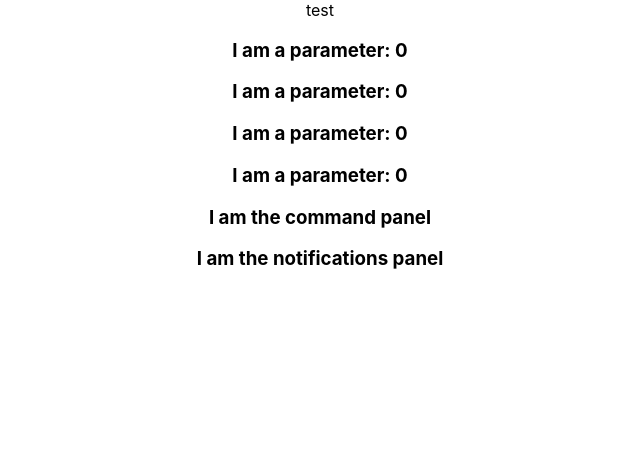
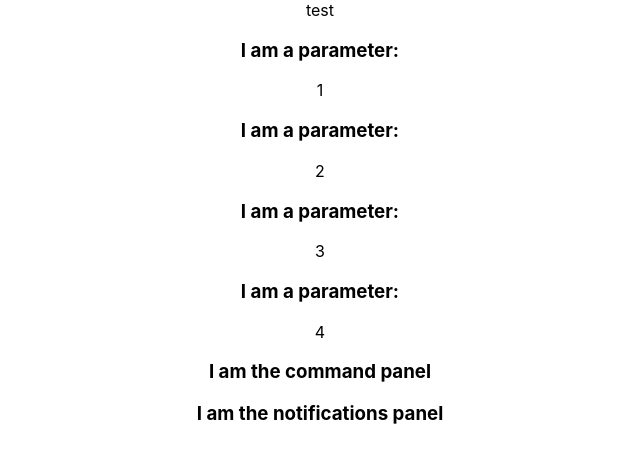
Before and after one commit to mthrndr/endurosat_problem, a React (Create React App) app: page / in a window 1280 px wide. Shown: the top 462 px of the page, without its empty margins (320-960 px from the left). Built offline with nearby package versions, Linux system fonts and the light colour scheme.

Commit message:
Added Parameter Rendering based on ContextValue, and passed ID and type

```diff
--- a/src/App.js
+++ b/src/App.js
@@ -9,10 +9,10 @@ import { PowerContextProvider } from './PowerContext';
 function ControlPanel () {
   return(
     <PowerContextProvider>
-      <ParameterDisplay />
-      <ParameterDisplay />
-      <ParameterDisplay />
-      <ParameterDisplay />
+      <ParameterDisplay type='voltage' id='0'/>
+      <ParameterDisplay type='voltage' id='1'/>
+      <ParameterDisplay type='current' id='0'/>
+      <ParameterDisplay type ='current' id='1'/>
       <CommandPanel />
       <NotificationsPanel />
     </PowerContextProvider>
--- a/src/PowerContext.jsx
+++ b/src/PowerContext.jsx
@@ -4,8 +4,8 @@ const PowerContext = createContext('');
 
 export function PowerContextProvider ({children}){
   const [power, setPower] = useState({
-    voltage: [0,0],
-    current: [0,0],
+    voltage: [1,2],
+    current: [3,4],
   });
   return (
     <PowerContext.Provider value={{power}}>
--- a/src/components/ParameterDisplay.jsx
+++ b/src/components/ParameterDisplay.jsx
@@ -1,13 +1,17 @@
 import React, { useContext } from 'react';
 import PowerContext from '../PowerContext';
 
-function ParameterDisplay() {
+function ParameterDisplay({type, id}) {
   const { power } = useContext(PowerContext);
   return (
-    <h3>
-      {'I am a parameter: '}
-    { power.voltage[0] }
-    </h3>
+    <>
+      <h3>
+        {'I am a parameter: '}
+      </h3>
+      <p>
+        {power[type][id]}
+      </p>
+    </>
   );
 }
 
```
Also changed, not shown: 1 other file (tests, documents, lock files or other folders).
